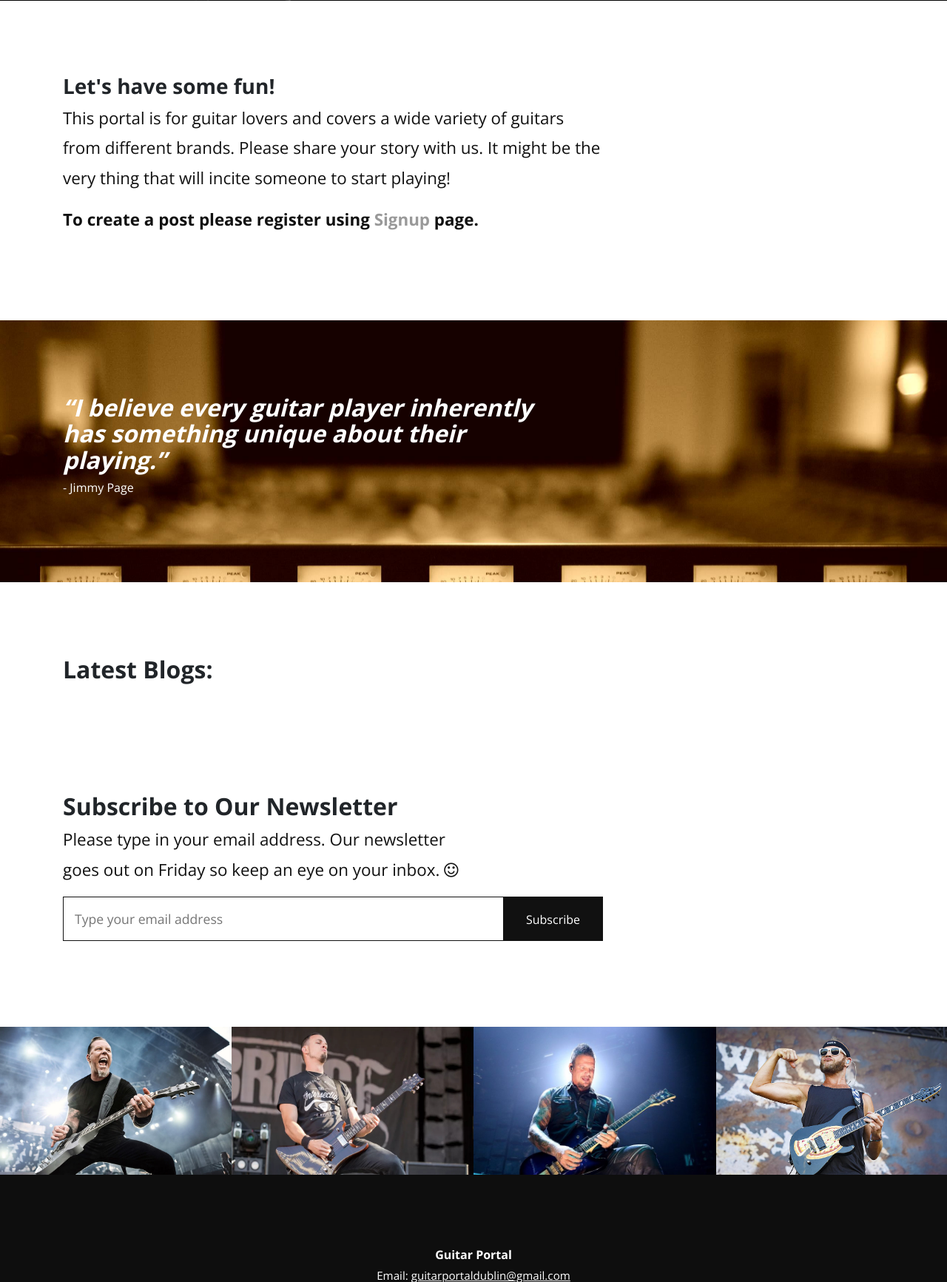
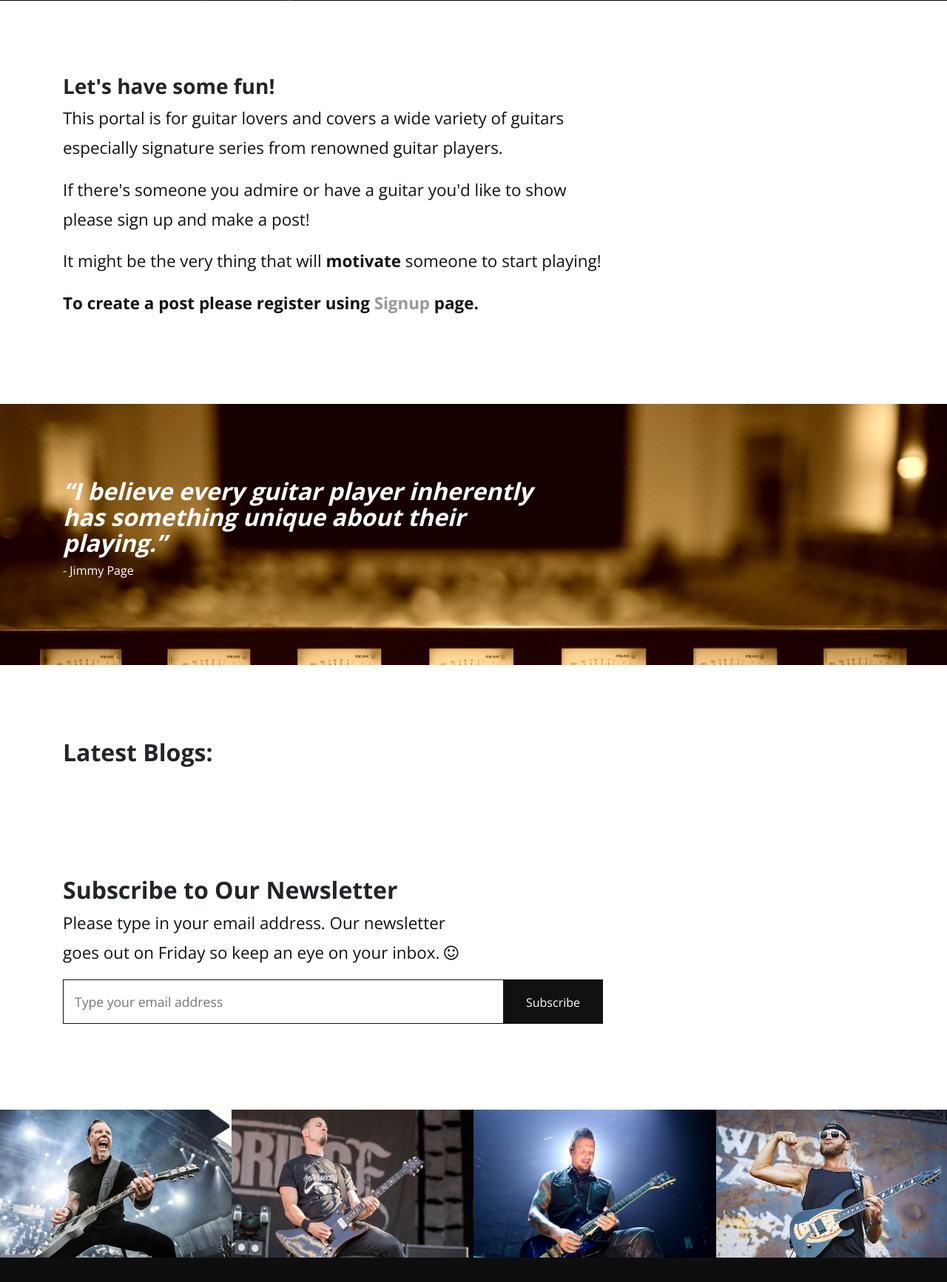
Before and after one commit to anluke/guitar-portal, a Django app: page / in a window 1280 px wide. Shown: the part 637-2370 px from the top of the page at 74% size. Run offline with Django 3.2, Linux system fonts and the light colour scheme; data that the repository does not hold is empty; some libraries are stand-ins or nearby versions.

Commit message:
major final deployment, added newsletter functionality, linked the blog to images on index/latest posts and added 3 blogs along with 3 separate accounts

```diff
--- a/guitarportal/settings.py
+++ b/guitarportal/settings.py
@@ -147,7 +147,7 @@ DEFAULT_FILE_STORAGE = 'cloudinary_storage.storage.MediaCloudinaryStorage'
 MEDIA_ROOT = os.path.join(BASE_DIR, 'media')
 
 
-#TINYMCE TEXT EDITOR
+# TINYMCE TEXT EDITOR
 
 TINYMCE_DEFAULT_CONFIG = {
     'cleanup_on_startup': True,
--- a/posts/views.py
+++ b/posts/views.py
@@ -2,7 +2,6 @@ from django.db.models import Count
 from django.core.paginator import Paginator, EmptyPage, PageNotAnInteger
 from django.shortcuts import render, get_object_or_404, redirect, reverse
 from django.contrib.auth.decorators import login_required
-
 from .forms import CommentForm, PostForm
 from .models import Post, Author, PostView
 from marketing.models import Signup
@@ -61,7 +60,6 @@ def blog(request):
         'most_recent': most_recent,
         'page_request_var': page_request_var,
         'category_count': category_count,
-
     }
     return render(request, 'blog.html', context)
 
--- a/requirements.txt
+++ b/requirements.txt
@@ -8,5 +8,7 @@ django-tinymce4-lite==1.8.0
 gunicorn==20.1.0
 jsmin==3.0.1
 psycopg2==2.9.3
+pylint-django==2.5.3
+pylint-plugin-utils==0.7
 pytz==2022.1
 sqlparse==0.4.2
--- a/static/css/custom.css
+++ b/static/css/custom.css
@@ -1,11 +1,7 @@
-/* your styles go here */
-
 @import url('https://fonts.googleapis.com/css2?family=Roboto:wght@400;700;900&display=swap');
 
 
-
 /* GENERAL */
-
 html,
 body {
     height: 100%;
@@ -36,16 +32,12 @@ s footer {
     -webkit-text-stroke: 1px;
 }
 
-
 /* NAV */
-
 .nav-link:hover {
     transform: scale(1.1);
-    color: #ffa69e;
 }
 
-
-/* CREATE FORM */
+/* FORM CREATE */
 .create {
     max-width: 1000px;
     margin: 25px auto;
@@ -58,5 +50,4 @@ s footer {
 .create-btn:hover {
     color: #ffa69e;
     background-color: black;
-
 }
--- a/static/js/emailJS.js
+++ b/static/js/emailJS.js
@@ -1,17 +1,13 @@
 function sendMail(contactForm) {
     emailjs.send('gmail', 'guitar', {
-            from_name: "Guitar Portal",
-            to_email: "contactForm.emailaddress.value"
-        }, 'N6_BpHp-n6GFioyxa')
+            'to_email': contactForm.email.value,
+        })
         .then(
             function (response) {
-                console.log('SUCCESS', reponse);
+                console.log('SUCCESS', response);
             },
             function (error) {
                 console.log('FAILED', error);
             }
         );
-    return false;
 }
-
-// console.log('hello');
--- a/templates/about.html
+++ b/templates/about.html
@@ -13,12 +13,14 @@
             </p>
         </div>
         <div class="mt-5">
+            <p class="text-big">There are a lot of famous guitar players covered here that motivated me and other
+                people. Check them out!</p>
             <p class="text-big">In the near feature we are planning to link up with some of our local Guitar
-                Shops here in Dublin Ireland!</p>
+                Shops here in Dublin Ireland and do guitar Clinics like dimebag did and host some lessons.</p>
         </div>
         <div class="mt-5">
             <p class="text-big">This would benefit many people who are starting their journey and would like easy access
-                to news and updates related to Music Shops.</p>
+                to guitar training, news and updates related to Music Shops.</p>
         </div>
         <div class="mt-5">
             <p class="text-big">To contact us please send us an email or reach out via Social Media platforms. The
--- a/templates/blog.html
+++ b/templates/blog.html
@@ -27,7 +27,7 @@
               <p class="text-muted">{{ post.overview }}</p>
               <footer class="post-footer d-flex align-items-center">
                 <a href="#" class="author d-flex align-items-center flex-wrap">
-                  <div class="avatar"><img src="{{ post.author.profile_picture.url }}" alt="..." class="img-fluid">
+                  <div class="avatar"><img src="{{ post.thumbnail.url }}" alt="..." class="img-fluid">
                   </div>
                   <div class="title"><span>{{ post.author.user.username }}</span></div>
                 </a>
--- a/templates/head.html
+++ b/templates/head.html
@@ -16,4 +16,12 @@
     <link rel="stylesheet" href="{% static 'css/custom.css' %}">
     <link rel="shortcut icon" href="{% static 'favicon.png' %}">
     <link href='{% static "css/github.css" %}' rel="stylesheet">
+
+    <script type="text/javascript" src="https://cdn.jsdelivr.net/npm/@emailjs/browser@3/dist/email.min.js">
+    </script>
+    <script type="text/javascript">
+        (function () {
+            emailjs.init("N6_BpHp-n6GFioyxa");
+        })();
+    </script>
 </head>
--- a/templates/header.html
+++ b/templates/header.html
@@ -19,7 +19,7 @@
                     <li class="nav-item">
                         <form class="logout-link" action="{% url 'accounts:logout' %}" method="POST">
                             {% csrf_token %}
-                            <button class="btn btn-primary" type="submit">Logout</button>
+                            <button class="btn btn-primary" id="logout" type="submit">Logout</button>
                         </form>
                     </li>
                     {% else %}
@@ -40,7 +40,6 @@
                     <li class="nav-item nav-link"><a href="{% url 'post-create' %}" class="nav-link">Create</a>
                     </li>
                     <!-- {% endif %} -->
-
                 </ul>
             </div>
         </div>
--- a/templates/index.html
+++ b/templates/index.html
@@ -2,7 +2,6 @@
 {% load static %}
 
 {% block content %}
-
 
 <!-- Hero Section-->
 <section
@@ -16,16 +15,17 @@
     </div><a href=".intro" class="continue link-scroll"><i class="fa fa-long-arrow-down"></i> Scroll Down</a>
   </div>
 </section>
-
 <!-- Intro Section-->
 <section class="intro">
   <div class="container">
     <div class="row">
       <div class="col-lg-8">
         <h2 class="h3">Let's have some fun!</h2>
-        <p class="text-big">This portal is for guitar lovers and covers a wide variety of guitars from different brands.
-          Please share your story with us.
-          It might be the very thing that will incite someone to start playing!</p>
+        <p class="text-big">This portal is for guitar lovers and covers a wide variety of guitars especially signature
+          series from renowned guitar players.</p>
+        <p class="text-big">If there's someone you admire or have a guitar you'd like to show please sign up and
+          make a post!</p>
+        <p class="text-big">It might be the very thing that will <strong>motivate</strong> someone to start playing!</p>
         <p class="text-big"><strong></strong></p>
       </div>
       <div class="col-lg-8">
@@ -35,7 +35,6 @@
     </div>
   </div>
 </section>
-
 <!-- Divider Section-->
 <section
   style="background: url({% static 'img/divider-bg.jpg' %}); background-size: cover; background-position: center bottom"
@@ -50,7 +49,6 @@
     </div>
   </div>
 </section>
-
 <!-- Latest Posts -->
 <section class="latest-posts">
   <div class="container">
@@ -60,8 +58,8 @@
     <div class="row">
       {% for obj in latest %}
       <div class="post col-md-4">
-        <div class="post-thumbnail"><a href="#"><img src="{{ obj.thumbnail.url }}" alt="blog-hero-image"
-              class="img-fluid"></a>
+        <div class="post-thumbnail"><a href="{{ obj.get_absolute_url }}"><img src="{{ obj.thumbnail.url }}"
+              alt="blog-hero-image" class="img-fluid"></a>
         </div>
         <div class="post-details">
           <div class="post-meta d-flex justify-content-between">
@@ -81,7 +79,6 @@
     </div>
   </div>
 </section>
-
 <!-- Newsletter Section-->
 <section class="newsletter no-padding-top">
   <div class="container">
@@ -98,7 +95,7 @@
             {% csrf_token %}
             <div class="form-group">
               <input type="email" name="email" id="email" placeholder="Type your email address">
-              <button type="submit" class="submit">Subscribe</button>
+              <button type="submit" class="submit" id="btn">Subscribe</button>
             </div>
           </form>
         </div>
@@ -106,7 +103,6 @@
     </div>
   </div>
 </section>
-
 <!-- Gallery Section-->
 <section class="gallery no-padding">
   <div class="row">
```
Also changed, not shown: posts/models.py (+21 -5 lines), templates/post.html (+4 -9 lines).
